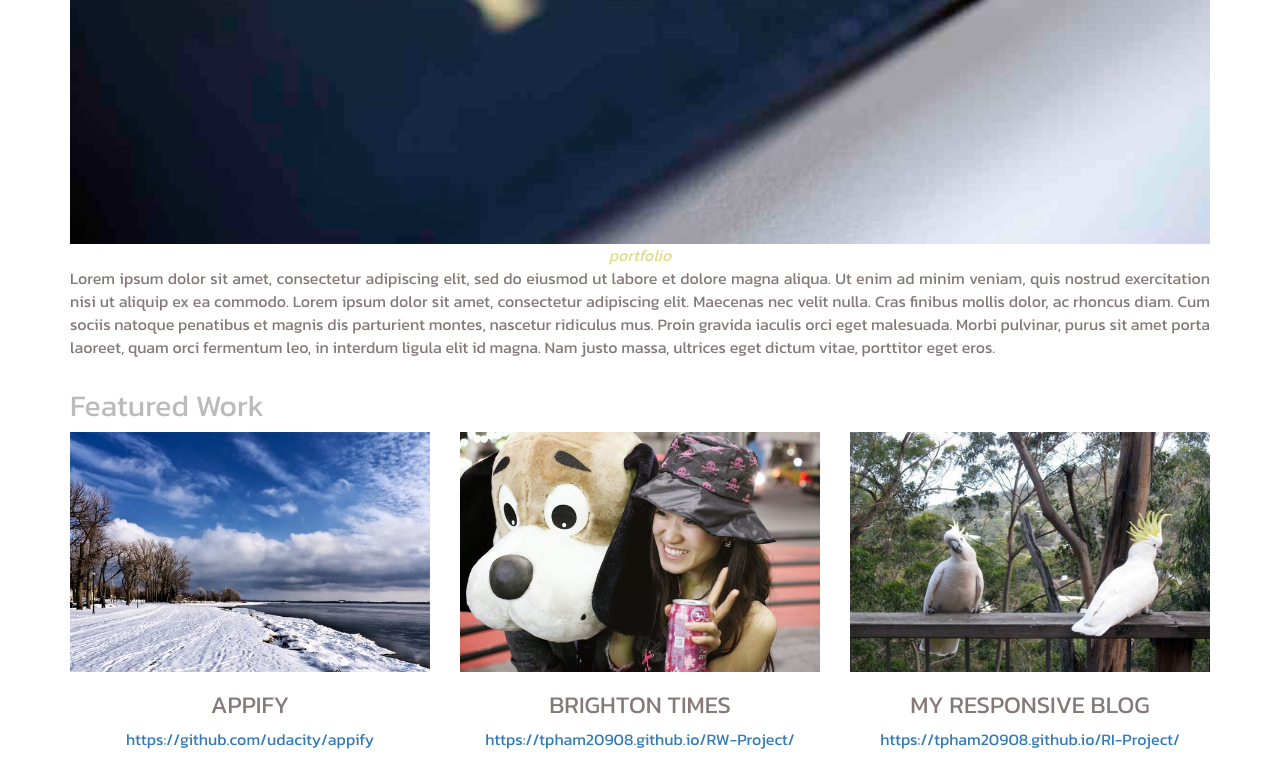
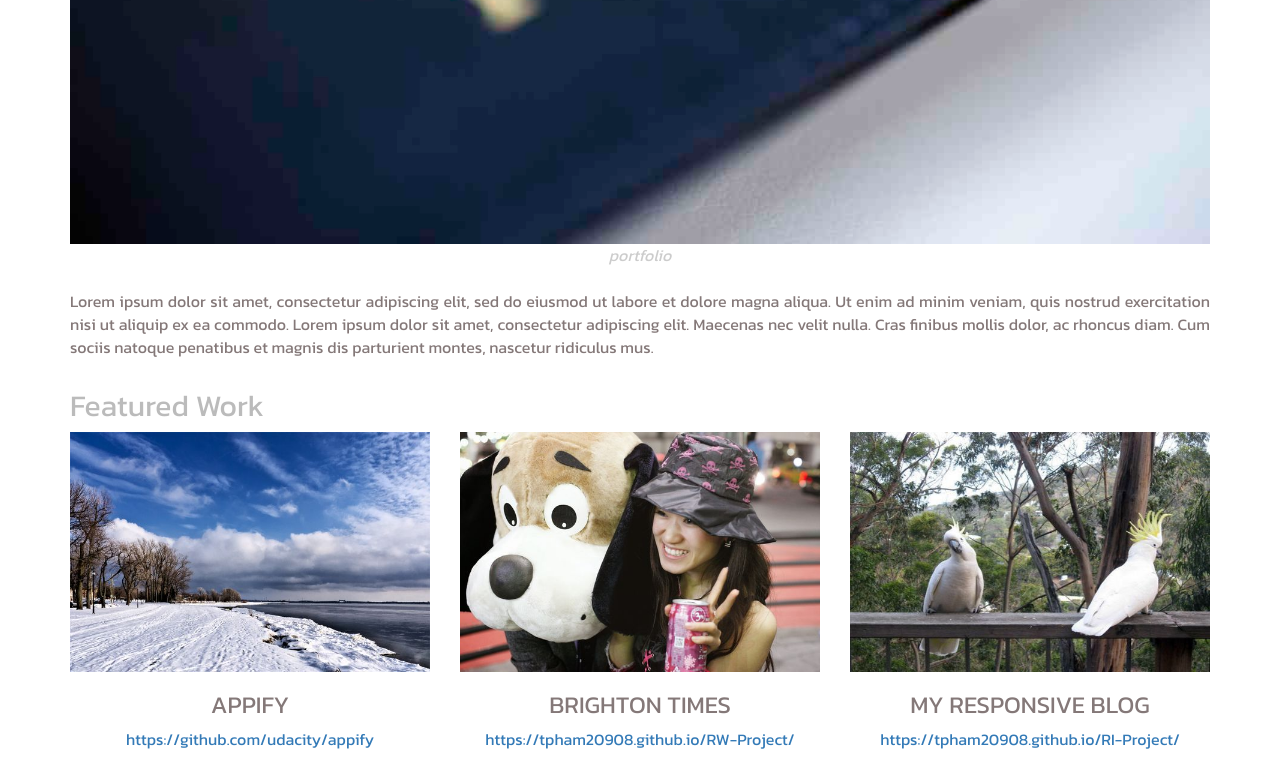
Before and after one commit to tpham20908/Portfolio-Project, a plain HTML site: page index.html in a window 1280 px wide. Shown: the part 695-1456 px from the top of the page. Drawn offline with Linux system fonts and the light colour scheme.

Commit message:
shorten text in html, change color of figcaption

```diff
--- a/css/style.css
+++ b/css/style.css
@@ -13,7 +13,7 @@ hr {
 
 figcaption {
   font-style: italic;
-  color: #dd8;
+  color: #ccc;
 }
 
 .header-logo {
--- a/index.html
+++ b/index.html
@@ -49,9 +49,11 @@
       </div>
     </div>
 
+    <br>
+
     <div class="row">
       <div class="col-md-12">
-        <p class="text-justify">Lorem ipsum dolor sit amet, consectetur adipiscing elit, sed do eiusmod ut labore et dolore magna aliqua. Ut enim ad minim veniam, quis nostrud exercitation nisi ut aliquip ex ea commodo. Lorem ipsum dolor sit amet, consectetur adipiscing elit. Maecenas nec velit nulla. Cras finibus mollis dolor, ac rhoncus diam. Cum sociis natoque penatibus et magnis dis parturient montes, nascetur ridiculus mus. Proin gravida iaculis orci eget malesuada. Morbi pulvinar, purus sit amet porta laoreet, quam orci fermentum leo, in interdum ligula elit id magna. Nam justo massa, ultrices eget dictum vitae, porttitor eget eros.</p>
+        <p class="text-justify">Lorem ipsum dolor sit amet, consectetur adipiscing elit, sed do eiusmod ut labore et dolore magna aliqua. Ut enim ad minim veniam, quis nostrud exercitation nisi ut aliquip ex ea commodo. Lorem ipsum dolor sit amet, consectetur adipiscing elit. Maecenas nec velit nulla. Cras finibus mollis dolor, ac rhoncus diam. Cum sociis natoque penatibus et magnis dis parturient montes, nascetur ridiculus mus.</p>
       </div>
     </div>
 
```
